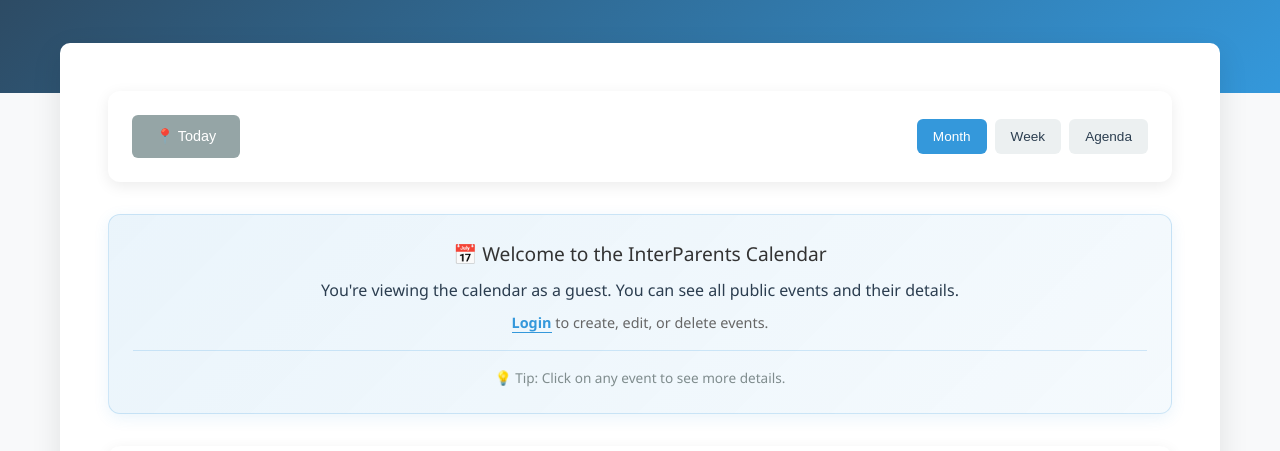
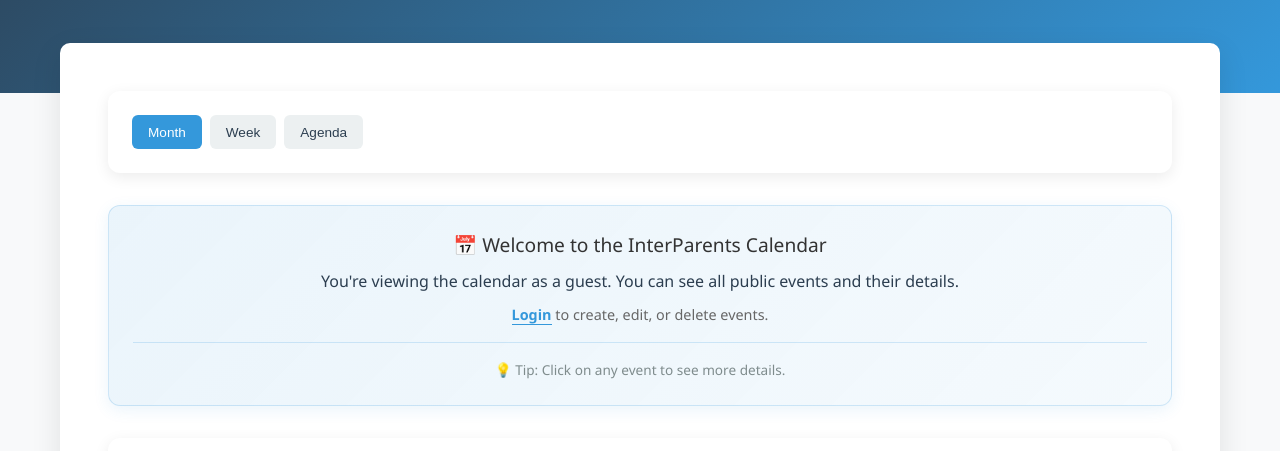
Before and after one commit to HenryPajuri/interparents2, a plain HTML site: page Front-end/html/calendar.html in a window 1280 px wide. Shown: the part 315-766 px from the top of the page. Drawn offline with Linux system fonts and the light colour scheme; no server answers.

Commit message:
Update calendar.html

```diff
--- a/Front-end/html/calendar.html
+++ b/Front-end/html/calendar.html
@@ -55,9 +55,6 @@
             <div class="calendar-actions" id="calendarActions">
                 <button class="action-btn primary" id="addEventBtn" style="display: none;">
                     📅 Add Event
-                </button>
-                <button class="action-btn" id="todayBtn">
-                    📍 Today
                 </button>
                 <div class="view-controls">
                     <button class="view-btn active" data-view="month">Month</button>
```
